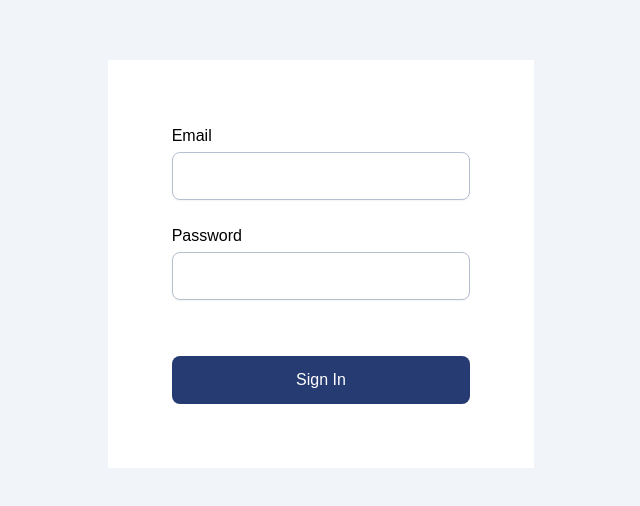
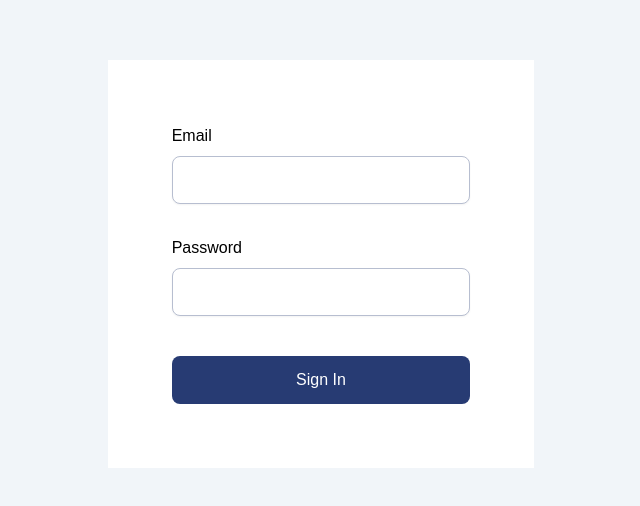
Before and after one commit to Sarbeng/react_portal, a React (Vite) app: page / in a window 1280 px wide. Shown: the part 136-642 px from the top of the page, without its empty margins (319-959 px from the left). Built offline with nearby package versions, Linux system fonts and the light colour scheme.

Commit message:
added margins to the input to make the distance between the label and the error and the input the same

```diff
--- a/src/components/TextInput.tsx
+++ b/src/components/TextInput.tsx
@@ -17,7 +17,7 @@ export default function TextInput  (props:Props) {
                 {props.label}
               </label>
               <input
-                className="mt-1 h-12 border border-primary-border rounded-lg w-full py-2 px-3 text-primary-main focus:outline-none  focus:border-primary-focused focus:ring-1 shadow-sm focus:ring-primary-focused "
+                className="mt-2 mb-2 h-12 border border-primary-border rounded-lg w-full py-2 px-3 text-primary-main focus:outline-none  focus:border-primary-focused focus:ring-1 shadow-sm focus:ring-primary-focused "
                 name={props.name}
                 type={props.type}
                 value={props.value}
--- a/src/pages/Login/LoginPage.tsx
+++ b/src/pages/Login/LoginPage.tsx
@@ -29,14 +29,14 @@ export default function LoginPage() {
            <div className="mb-6">
            <TextInput label="Email" name="email" type="email" handleBlur={formik.handleBlur} value={formik.values.email} handleChange={formik.handleChange}/>
             {formik.touched.email && formik.errors.email ? (
-         <div>{formik.errors.email}</div>
+         <div className="text-red-600">{formik.errors.email}</div>
        ) : null}
 
            </div>
-           <div className="mb-6">
+           <div className="">
            <TextInput label="Password" name="password" type="password" handleBlur={formik.handleBlur} value={formik.values.password} handleChange={formik.handleChange}/>
             {formik.touched.password && formik.errors.password ? (
-         <div>{formik.errors.password}</div>
+         <div className="text-red-600">{formik.errors.password}</div>
        ) : null}
 
            </div>
```
